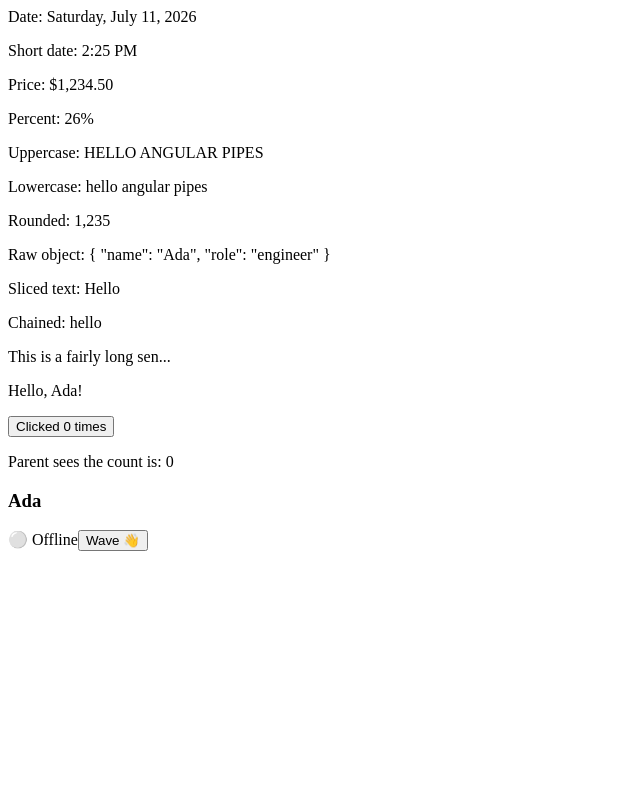
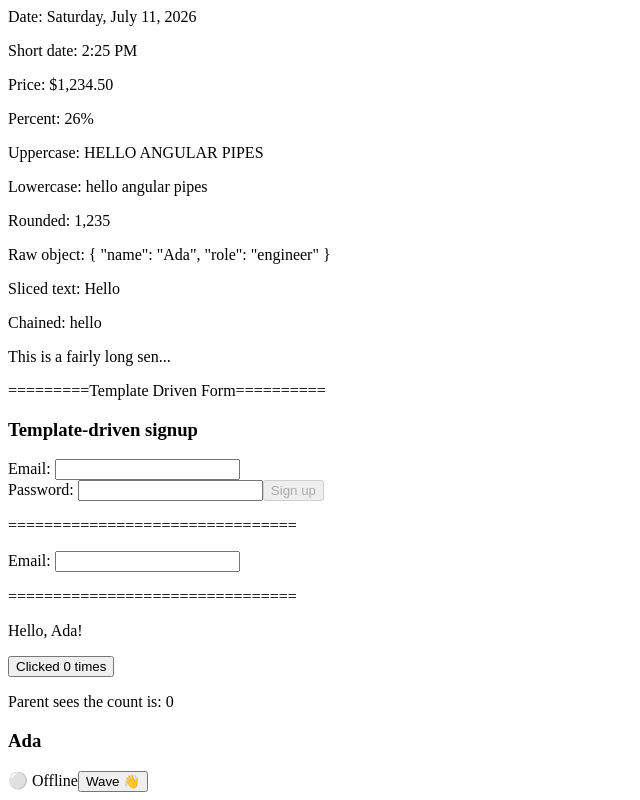
Before and after one commit to Shariar-007/Angular-Pratice, an Angular app in the folder greeting-counter/: page /home in a window 1280 px wide. Shown: the part 541-1341 px from the top of the page, without its empty margins (0-640 px from the left). Before the commit the page ends 1100 px from the top, so only its background shows below. Built offline with nearby package versions, Linux system fonts and the light colour scheme.

Commit message:
template driven form practise

```diff
--- /dev/null
+++ b/greeting-counter/src/app/form-template/form-template.component.html
@@ -0,0 +1,28 @@
+
+<p>=========Template Driven Form==========</p>
+<h3>Template-driven signup</h3>
+<form #f="ngForm" (ngSubmit)="onSubmit(f)">
+<label> Email: <input name="email" [(ngModel)]="model.email" required email #emailRef="ngModel"/></label>
+
+<div *ngIf="emailRef.invalid && emailRef.touched">Valid email required</div>
+<br/>
+<label>Password:
+  <input name="password" type="password" [(ngModel)]="model.password" required minlength="6" #pwRef="ngModel">
+</label>
+<div *ngIf="pwRef.invalid && pwRef.touched">Min 6 characters</div>
+<button type="submit" [disabled]="f.invalid">Sign up</button>
+</form>
+<p>================================</p>
+
+
+<form #f="ngForm" (ngSubmit)="onSubmit(f)">
+  <label>Email: <input name="email" [(ngModel)]="model.email" required email #emailRef="ngModel"/> </label>
+
+</form>
+
+
+
+
+
+
+<p>================================</p>
--- /dev/null
+++ b/greeting-counter/src/app/form-template/form-template.component.ts
@@ -0,0 +1,17 @@
+
+import {Component} from '@angular/core';
+
+@Component({
+  selector: 'app-form-template',
+  standalone: false,
+  templateUrl: './form-template.component.html',
+  styleUrls: ['./form-template.component.css'],
+})
+export class FormTemplateComponent{
+  model = { email: '', password: '' };
+
+  onSubmit(form: any){
+    console.log(form.valid);
+    console.log(this.model);
+  }
+}
--- a/greeting-counter/src/app/home-page/home-page.component.html
+++ b/greeting-counter/src/app/home-page/home-page.component.html
@@ -24,3 +24,4 @@
 </ul>
 
 <app-product></app-product>
+<app-form-template></app-form-template>
--- a/greeting-counter/src/app/pipes/truncateNew.pipe.ts
+++ b/greeting-counter/src/app/pipes/truncateNew.pipe.ts
@@ -4,7 +4,7 @@ import {Pipe, PipeTransform} from '@angular/core';
 @Pipe({
   standalone: false,
   name: 'truncateNew',
-  pure: false
+  pure: true
 })
 
 export class TruncateNewPipe implements PipeTransform{
```
Also changed, not shown: greeting-counter/src/app/app-module.ts (+8 -4 lines), greeting-counter/src/app/form-template/form-template.component.css (added).
